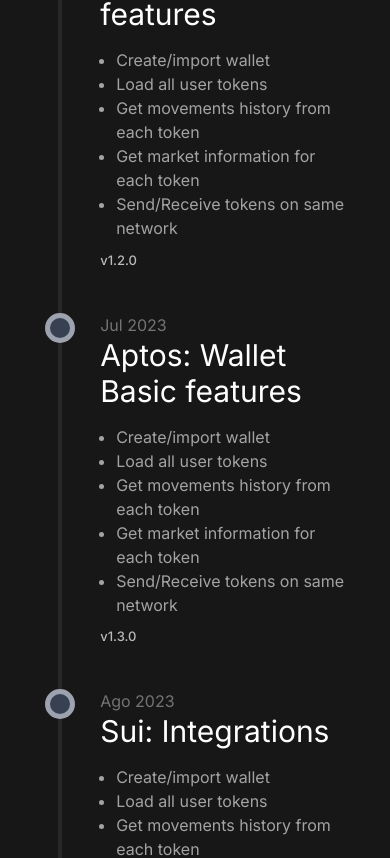
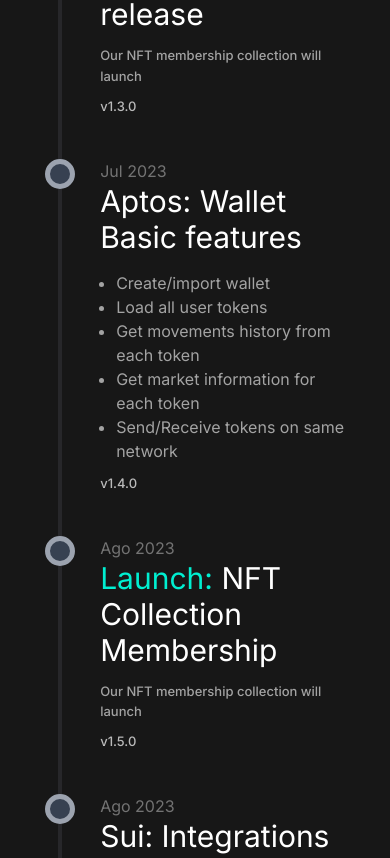
Before and after one commit to Ned-Finance/ned-finance-website, a Next.js app: page /roadmap in a window 390 px wide. Shown: the part 1570-2428 px from the top of the page. Built offline with nearby package versions, Linux system fonts and the light colour scheme.

Commit message:
WIP: NFT collection

```diff
--- a/components/footer.tsx
+++ b/components/footer.tsx
@@ -62,7 +62,7 @@
               ))}
             </div>
           </div>
-          <div className="">
+          <div className="text-gray-500">
             <div>Follow us</div>
             <div className="flex mt-5 space-x-5 text-gray-400 dark:text-gray-500">
               <a
--- a/components/navbar.tsx
+++ b/components/navbar.tsx
@@ -64,11 +64,11 @@
                         </span>
                       </Link>
                     ))}
-                    <Link href="/">
+                    {/* <Link href="/">
                       <span className="w-full px-6 py-2 mt-3 text-center text-black bg-ned-green rounded-md lg:ml-5">
                         Get Started
                       </span>
-                    </Link>
+                    </Link> */}
                   </>
                 </Disclosure.Panel>
               </div>
@@ -91,15 +91,13 @@
           </ul>
         </div>
 
-        <div className="hidden mr-3 space-x-3 lg:flex nav__item">
+        {/* <div className="hidden mr-3 space-x-3 lg:flex nav__item">
           <Link href="/">
             <span className="px-6 py-2 text-black bg-ned-green rounded-md md:ml-5">
               Get Started
             </span>
           </Link>
-
-          {/* <ThemeChanger /> */}
-        </div>
+        </div> */}
       </nav>
     </div>
   );
--- a/pages/ned-nft-collection/index.tsx
+++ b/pages/ned-nft-collection/index.tsx
@@ -1,7 +1,7 @@
 import 'react-vertical-timeline-component/style.min.css';
 import Navbar from '../../components/navbar';
 import Footer from '../../components/footer';
-import benefitOneImg from "../../public/img/benefit-one.png";
+import NedNftCollection from "../../public/img/ned-nft-collection.png";
 import { ArrowTrendingUpIcon, ChartBarSquareIcon, WalletIcon } from '@heroicons/react/24/outline';
 import Benefits from '../../components/benefits';
 import Container from "../../components/container";
@@ -16,7 +16,7 @@
             <br></br>
             <p className="text-ned-green">Raffles with discounts, access exclusive airdrops, whitelist to new amazing projects and more </p>
         </div>,
-        image: benefitOneImg,
+        image: NedNftCollection,
         bullets: [],
     };
 
@@ -26,11 +26,10 @@
             <div className='container p-8 mx-auto xl:px-0 flex flex-wrap flex-row'>
                 <div className="w-full mb-24">
                     <h1 className='text-4xl font-bold leading-snug tracking-tight text-gray-800 lg:text-6xl lg:leading-tight xl:text-8xl xl:leading-tight text-transparent bg-clip-text bg-gradient-to-r from-ned-green to-ned-blue font-calSans w-min'>NFT Collection</h1>
-                    <p className="text-white">A new level of interaction with DeFi wallets, what we call <span className="text-ned-green">NFT own participation</span> or <span className="text-ned-green">NFTop</span></p>
+                    <p className="text-white">A new level of interaction with DeFi wallets, what we call <span className="text-ned-green">NFT membership</span> or <span className="text-ned-green">NFTop</span></p>
                 </div>
 
                 <Benefits data={benefitOne} />
-                <Benefits imgPos={'right'} data={benefitOne} />
 
                 <Container>
                     <div className="flex flex-wrap items-center justify-between w-full max-w-4xl gap-5 mx-auto text-gray-900 bg-ned-green px-7 py-7 lg:px-12 lg:py-12 lg:flex-nowrap rounded-xl">
@@ -39,7 +38,7 @@
                                 Want to learn more about our collection?
                             </h2>
                             <p className="mt-2 font-medium text-gray-900 text-opacity-90 lg:text-xl">
-                                Read our NFT own participation section
+                                Read our NFT memberships section
                             </p>
                         </div>
                         <div className="flex-shrink-0 w-full text-center lg:w-auto">
--- a/pages/roadmap/index.tsx
+++ b/pages/roadmap/index.tsx
@@ -76,25 +76,21 @@
                         className="vertical-timeline-element--work"
                         contentStyle={contentStyle}
                         contentArrowStyle={contentArrowStyle}
-                        date="v1.2.0"
+                        date="v1.3.0"
                         iconStyle={iconStyle}
                     >
-                        <h3 className="vertical-timeline-element-title text-neutral-500">June 2023</h3>
-                        <h4 className="vertical-timeline-element-subtitle text-3xl">Sui: Wallet Basic features</h4>
-                        <ul className='list-disc text-neutral-400 mt-4 ml-4'>
-                            <li>Create/import wallet</li>
-                            <li>Load all user tokens</li>
-                            <li>Get movements history from each token</li>
-                            <li>Get market information for each token</li>
-                            <li>Send/Receive tokens on same network</li>
-                        </ul>
+                        <h3 className="vertical-timeline-element-title text-neutral-500">Jul 2023</h3>
+                        <h4 className="vertical-timeline-element-subtitle text-3xl"><span className="text-ned-green">Launch:</span> Beta release</h4>
+                        <p className='text-neutral-400 mt-4 ml-4'>
+                            Our NFT membership collection will launch
+                        </p>
                     </VerticalTimelineElement>
 
                     <VerticalTimelineElement
                         className="vertical-timeline-element--work"
                         contentStyle={contentStyle}
                         contentArrowStyle={contentArrowStyle}
-                        date="v1.3.0"
+                        date="v1.4.0"
                         iconStyle={iconStyle}
                     >
                         <h3 className="vertical-timeline-element-title text-neutral-500">Jul 2023</h3>
@@ -112,7 +108,21 @@
                         className="vertical-timeline-element--work"
                         contentStyle={contentStyle}
                         contentArrowStyle={contentArrowStyle}
-                        date="v1.2.0"
+                        date="v1.5.0"
+                        iconStyle={iconStyle}
+                    >
+                        <h3 className="vertical-timeline-element-title text-neutral-500">Ago 2023</h3>
+                        <h4 className="vertical-timeline-element-subtitle text-3xl"><span className="text-ned-green">Launch:</span> NFT Collection Membership</h4>
+                        <p className='text-neutral-400 mt-4 ml-4'>
+                            Our NFT membership collection will launch
+                        </p>
+                    </VerticalTimelineElement>
+
+                    <VerticalTimelineElement
+                        className="vertical-timeline-element--work"
+                        contentStyle={contentStyle}
+                        contentArrowStyle={contentArrowStyle}
+                        date="v1.6.0"
                         iconStyle={iconStyle}
                     >
                         <h3 className="vertical-timeline-element-title text-neutral-500">Ago 2023</h3>
```
Also changed, not shown: components/hero.tsx (+2 -2 lines), public/img/ned-nft-collection.png (added).
